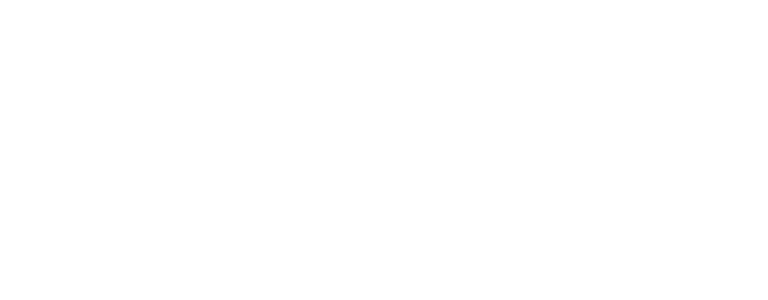
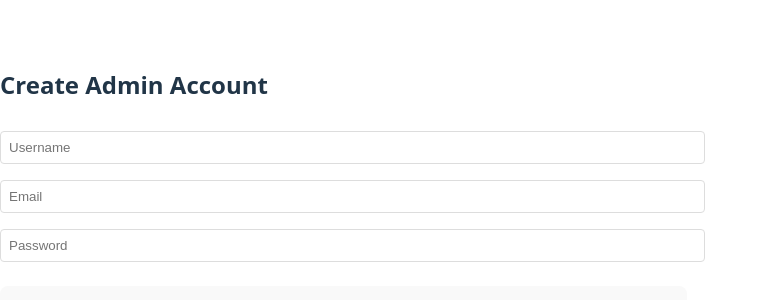
Before and after one commit to eshaw8704/BSTutorService, a React (Vite) app: page /admin in a window 1280 px wide. Before the commit this address had no page. Shown: the part 212-512 px from the top of the page, without its empty margins (0-768 px from the left). Built offline with nearby package versions, Linux system fonts and the light colour scheme.

Commit message:
SCRUM-58 Update (FrontEnd PlaceHolders)

```diff
--- a/src/App.jsx
+++ b/src/App.jsx
@@ -2,12 +2,18 @@
 import { Routes, Route } from 'react-router-dom';
 import WelcomePage from './components/WelcomePage';
 import StudentCreation from './components/StudentCreation';
+import TutorCreation from './components/TutorCreation';
+import AdminCreation from './components/AdminCreation';
+import Login from './components/Login';
 
 function App() {
   return (
     <Routes>
       <Route path="/" element={<WelcomePage />} />
       <Route path="/student" element={<StudentCreation />} />
+      <Route path="/tutor" element={<TutorCreation />} />
+      <Route path="/admin" element={<AdminCreation />} />
+      <Route path="/login" element={<Login />} />
     </Routes>
   );
 }
--- /dev/null
+++ b/src/components/AdminCreation.css
@@ -0,0 +1,31 @@
+.form-container {
+    background-color: #f4f4f4;
+    padding: 2rem;
+    margin: 2rem auto;
+    width: 300px;
+    border-radius: 8px;
+    text-align: center;
+}
+
+input {
+    width: 100%;
+    padding: 0.5rem;
+    margin: 0.5rem 0;
+    border: 1px solid #ddd;
+    border-radius: 4px;
+}
+
+button {
+    width: 100%;
+    padding: 0.75rem;
+    margin-top: 1rem;
+    background-color: #e74c3c;
+    color: white;
+    border: none;
+    border-radius: 4px;
+    cursor: pointer;
+}
+
+button:hover {
+    background-color: #c0392b;
+}
--- /dev/null
+++ b/src/components/AdminCreation.jsx
@@ -0,0 +1,62 @@
+import React, { useState } from "react";
+import './AdminCreation.css';
+
+function AdminCreation() {
+    const [username, setUsername] = useState("");
+    const [email, setEmail] = useState("");
+    const [password, setPassword] = useState("");
+
+    const handleSubmit = async (e) => {
+        e.preventDefault();
+
+        try {
+            const response = await fetch("http://localhost:5000/api/users", {
+                method: "POST",
+                headers: {
+                    "Content-Type": "application/json",
+                },
+                body: JSON.stringify({
+                    username,
+                    email,
+                    password,
+                    role: "admin"
+                }),
+            });
+
+            if (response.ok) {
+                alert("Admin account created!");
+            } else {
+                alert("Error creating admin account");
+            }
+        } catch (error) {
+            alert("An error occurred. Please try again.");
+        }
+    };
+
+    return (
+        <form onSubmit={handleSubmit}>
+            <h2>Create Admin Account</h2>
+            <input
+                type="text"
+                placeholder="Username"
+                value={username}
+                onChange={(e) => setUsername(e.target.value)}
+            />
+            <input
+                type="email"
+                placeholder="Email"
+                value={email}
+                onChange={(e) => setEmail(e.target.value)}
+            />
+            <input
+                type="password"
+                placeholder="Password"
+                value={password}
+                onChange={(e) => setPassword(e.target.value)}
+            />
+            <button type="submit">Register</button>
+        </form>
+    );
+}
+
+export default AdminCreation;
--- /dev/null
+++ b/src/components/Login.css
@@ -0,0 +1,31 @@
+.form-container {
+    background-color: #f4f4f4;
+    padding: 2rem;
+    margin: 2rem auto;
+    width: 300px;
+    border-radius: 8px;
+    text-align: center;
+}
+
+input {
+    width: 100%;
+    padding: 0.5rem;
+    margin: 0.5rem 0;
+    border: 1px solid #ddd;
+    border-radius: 4px;
+}
+
+button {
+    width: 100%;
+    padding: 0.75rem;
+    margin-top: 1rem;
+    background-color: #27ae60;
+    color: white;
+    border: none;
+    border-radius: 4px;
+    cursor: pointer;
+}
+
+button:hover {
+    background-color: #229954;
+}
--- /dev/null
+++ b/src/components/Login.jsx
@@ -0,0 +1,53 @@
+import React, { useState } from "react";
+import './Login.css';
+
+function Login() {
+    const [email, setEmail] = useState("");
+    const [password, setPassword] = useState("");
+
+    const handleSubmit = async (e) => {
+        e.preventDefault();
+
+        try {
+            const response = await fetch("http://localhost:5000/api/users/login", {
+                method: "POST",
+                headers: {
+                    "Content-Type": "application/json",
+                },
+                body: JSON.stringify({
+                    email,
+                    password,
+                }),
+            });
+
+            if (response.ok) {
+                alert("Login successful!");
+            } else {
+                alert("Error logging in");
+            }
+        } catch (error) {
+            alert("An error occurred. Please try again.");
+        }
+    };
+
+    return (
+        <form onSubmit={handleSubmit}>
+            <h2>Login</h2>
+            <input
+                type="email"
+                placeholder="Email"
+                value={email}
+                onChange={(e) => setEmail(e.target.value)}
+            />
+            <input
+                type="password"
+                placeholder="Password"
+                value={password}
+                onChange={(e) => setPassword(e.target.value)}
+            />
+            <button type="submit">Login</button>
+        </form>
+    );
+}
+
+export default Login;
--- /dev/null
+++ b/src/components/StudentCreation.css
@@ -0,0 +1,31 @@
+.form-container {
+    background-color: #f4f4f4;
+    padding: 2rem;
+    margin: 2rem auto;
+    width: 300px;
+    border-radius: 8px;
+    text-align: center;
+}
+
+input {
+    width: 100%;
+    padding: 0.5rem;
+    margin: 0.5rem 0;
+    border: 1px solid #ddd;
+    border-radius: 4px;
+}
+
+button {
+    width: 100%;
+    padding: 0.75rem;
+    margin-top: 1rem;
+    background-color: #8e44ad;
+    color: white;
+    border: none;
+    border-radius: 4px;
+    cursor: pointer;
+}
+
+button:hover {
+    background-color: #7d3c98;
+}
--- a/src/components/StudentCreation.jsx
+++ b/src/components/StudentCreation.jsx
@@ -1,4 +1,5 @@
 import React, { useState } from 'react';
+import './StudentCreation.css';
 
 function StudentCreation() {
   const [username, setUsername] = useState('');
--- /dev/null
+++ b/src/components/TutorCreation.css
@@ -0,0 +1,31 @@
+.form-container {
+    background-color: #f4f4f4;
+    padding: 2rem;
+    margin: 2rem auto;
+    width: 300px;
+    border-radius: 8px;
+    text-align: center;
+}
+
+input {
+    width: 100%;
+    padding: 0.5rem;
+    margin: 0.5rem 0;
+    border: 1px solid #ddd;
+    border-radius: 4px;
+}
+
+button {
+    width: 100%;
+    padding: 0.75rem;
+    margin-top: 1rem;
+    background-color: #3498db;
+    color: white;
+    border: none;
+    border-radius: 4px;
+    cursor: pointer;
+}
+
+button:hover {
+    background-color: #2980b9;
+}
--- /dev/null
+++ b/src/components/TutorCreation.jsx
@@ -0,0 +1,62 @@
+import React, { useState } from "react";
+import './TutorCreation.css';
+
+function TutorCreation() {
+    const [username, setUsername] = useState("");
+    const [email, setEmail] = useState("");
+    const [password, setPassword] = useState("");
+
+    const handleSubmit = async (e) => {
+        e.preventDefault();
+
+        try {
+            const response = await fetch("http://localhost:5000/api/users", {
+                method: "POST",
+                headers: {
+                    "Content-Type": "application/json",
+                },
+                body: JSON.stringify({
+                    username,
+                    email,
+                    password,
+                    role: "tutor"
+                }),
+            });
+
+            if (response.ok) {
+                alert("Tutor account created!");
+            } else {
+                alert("Error creating tutor account");
+            }
+        } catch (error) {
+            alert("An error occurred. Please try again.");
+        }
+    };
+
+    return (
+        <form onSubmit={handleSubmit}>
+            <h2>Create Tutor Account</h2>
+            <input
+                type="text"
+                placeholder="Username"
+                value={username}
+                onChange={(e) => setUsername(e.target.value)}
+            />
+            <input
+                type="email"
+                placeholder="Email"
+                value={email}
+                onChange={(e) => setEmail(e.target.value)}
+            />
+            <input
+                type="password"
+                placeholder="Password"
+                value={password}
+                onChange={(e) => setPassword(e.target.value)}
+            />
+            <button type="submit">Register</button>
+        </form>
+    );
+}
+
+export default TutorCreation;
--- a/src/components/WelcomePage.jsx
+++ b/src/components/WelcomePage.jsx
@@ -9,12 +9,27 @@
     navigate('/student');
   };
 
+  const goToTutorCreation = () => {
+    navigate('/tutor');
+  };
+
+  const goToAdminCreation = () => {
+    navigate('/admin');
+  };
+
+  const goToLogin = () => {
+    navigate('/login');
+  };
+
   return (
     <div className="welcome-page">
       <h1 className="title">BSTutors</h1>
       <p className="subtitle">Study Smarter, Not Harder<br />- With Expert Tutors</p>
       <div className="button-group">
         <button className="welcome-button" onClick={goToStudentCreation}>Create Student Account</button>
+        <button className="welcome-button" onClick={goToTutorCreation}>Create Tutor Account</button>
+        <button className="welcome-button" onClick={goToAdminCreation}>Create Admin Account</button>
+        <button className="welcome-button" onClick={goToLogin}>Login</button>
       </div>
     </div>
   );
```
